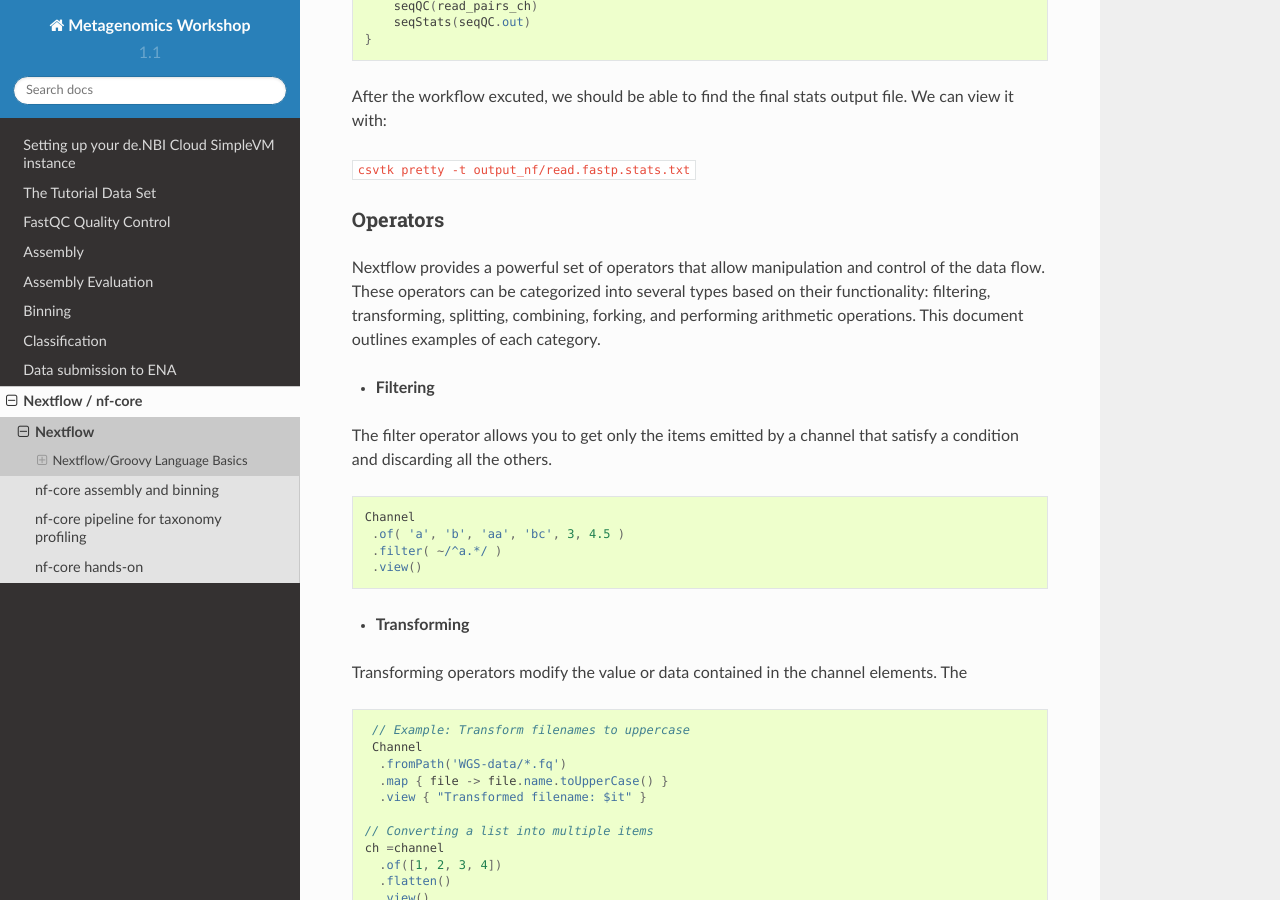
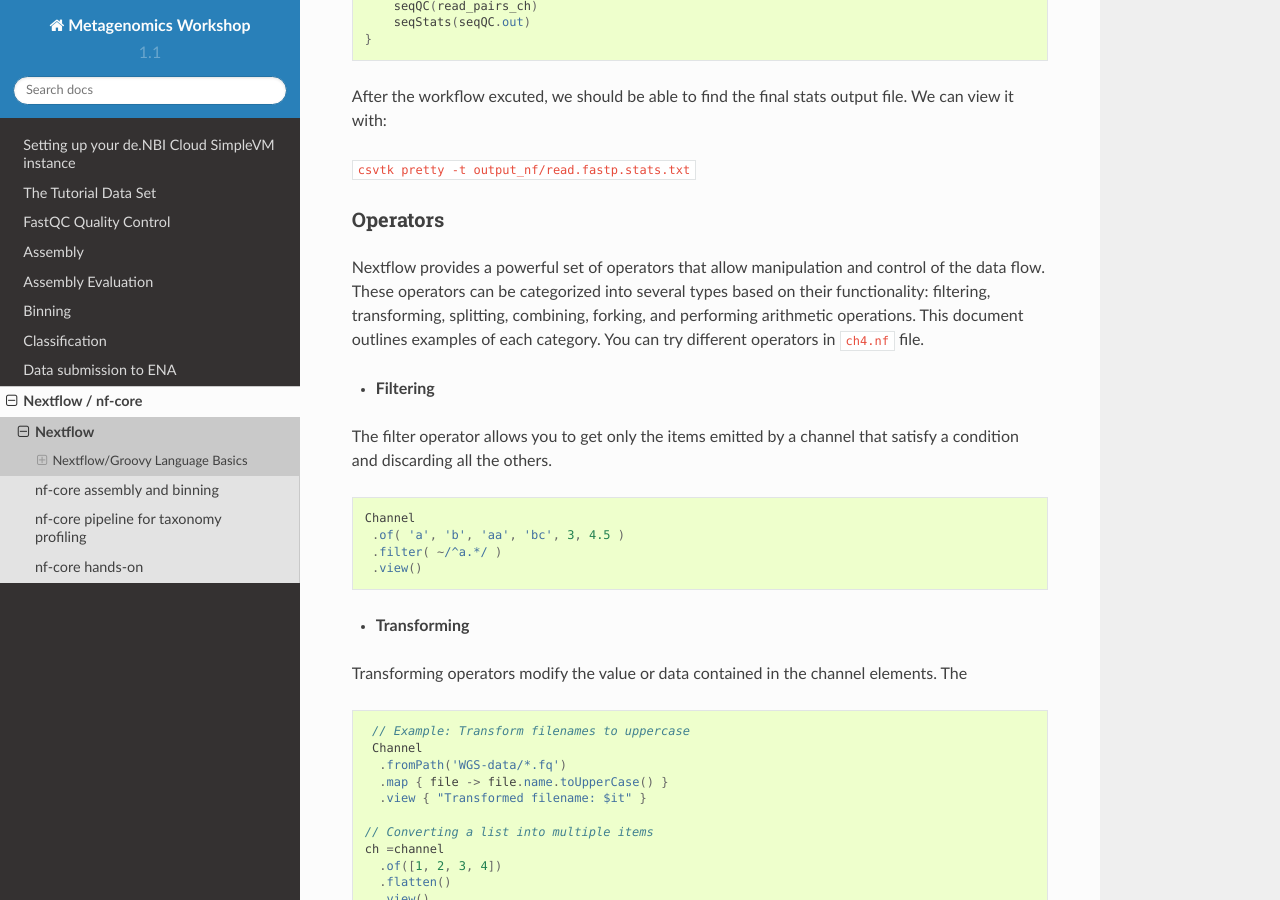
Before and after one commit to metagenomics/metagenomics-workshop, a Sphinx documentation site: the page built from docs/nextflow_nf_core/nextflow.rst, in a window 1280 px wide and 900 px high, scrolled down 5042 px. Built offline with Sphinx 7.4.7 and the Read the Docs theme 2.0.0, drawn with Linux system fonts in a browser that asks for light colours.

Commit message:
Update nextflow.rst

```diff
--- a/docs/nextflow_nf_core/nextflow.rst
+++ b/docs/nextflow_nf_core/nextflow.rst
@@ -266,7 +266,7 @@ After the workflow excuted, we should be able to find the final stats output fil
 Operators
 ----------
 
-Nextflow provides a powerful set of operators that allow manipulation and control of the data flow. These operators can be categorized into several types based on their functionality: filtering, transforming, splitting, combining, forking, and performing arithmetic operations. This document outlines examples of each category.
+Nextflow provides a powerful set of operators that allow manipulation and control of the data flow. These operators can be categorized into several types based on their functionality: filtering, transforming, splitting, combining, forking, and performing arithmetic operations. This document outlines examples of each category. You can try different operators in ``ch4.nf`` file.
 
 - **Filtering**
 
```
